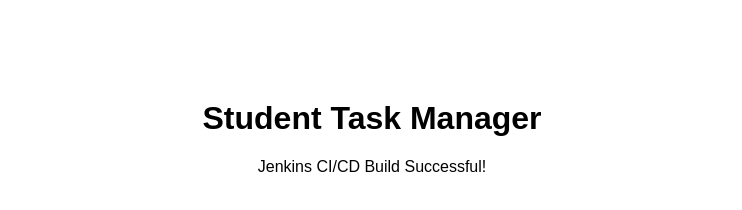
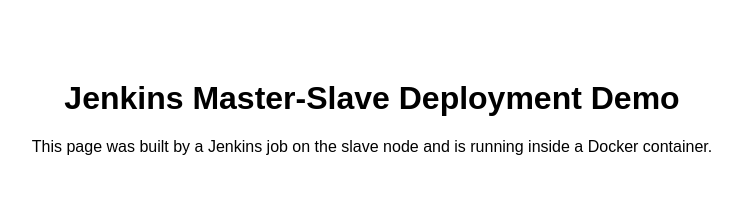
Before and after one commit to Shreyas-Dalvi/devopsdemo, a website: page index.html in a window 1280 px wide. Shown: the whole page, without its empty margins (268-1010 px from the left). Drawn offline with Linux system fonts and the light colour scheme.

Commit message:
Update title and content for DevOps demo

```diff
--- a/index.html
+++ b/index.html
@@ -1,13 +1,11 @@
 <!DOCTYPE html>
 <html>
 <head>
-    <title>Student Task Manager</title>
-    <link rel="stylesheet" href="style.css">
+  <meta charset="UTF-8">
+  <title>DevOps Demo</title>
 </head>
-<body>
-    <h1>Student Task Manager</h1>
-    <p>Jenkins CI/CD Build Successful!</p>
-
-    <script src="script.js"></script>
+<body style="font-family: Arial, sans-serif; text-align: center; margin-top: 80px;">
+  <h1>Jenkins Master-Slave Deployment Demo</h1>
+  <p>This page was built by a Jenkins job on the slave node and is running inside a Docker container.</p>
 </body>
 </html>
```
